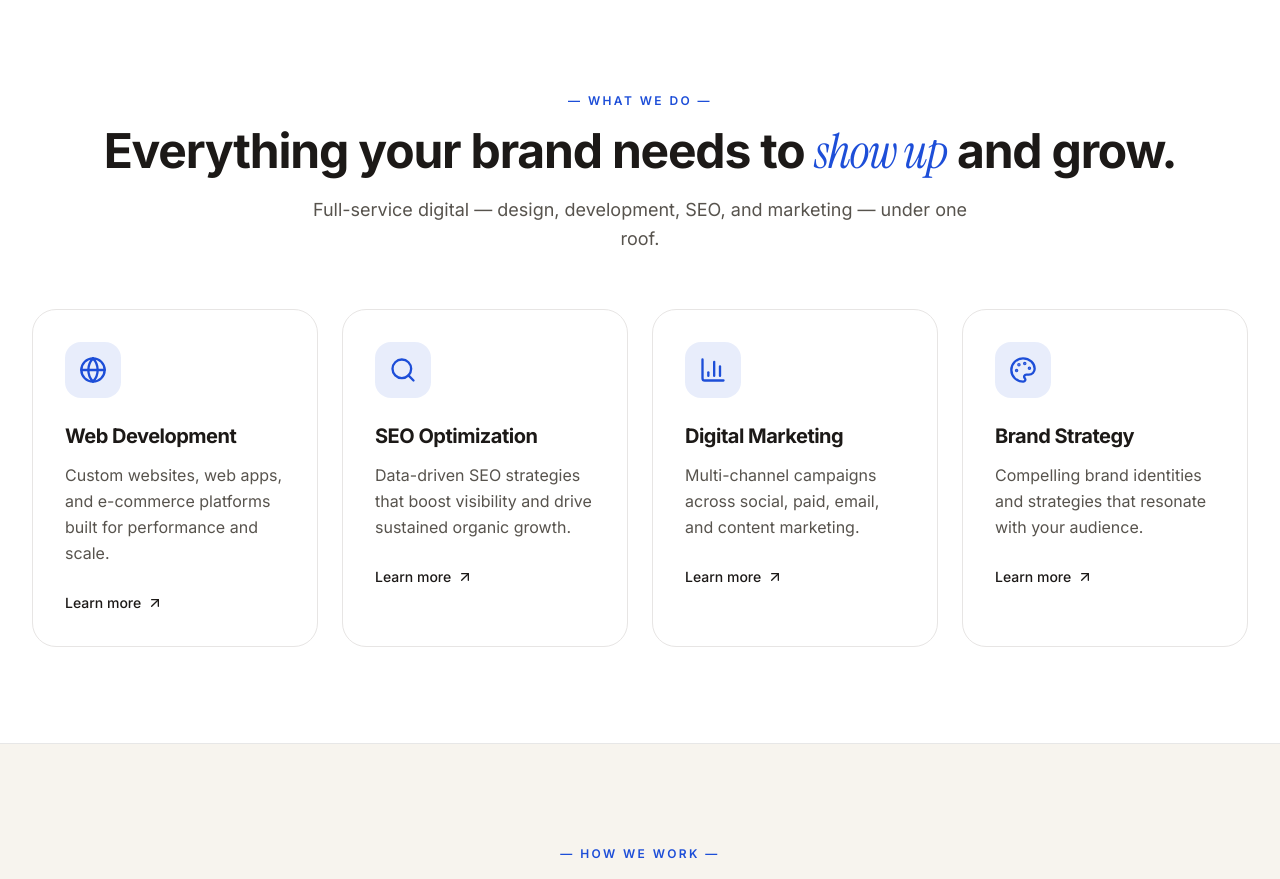
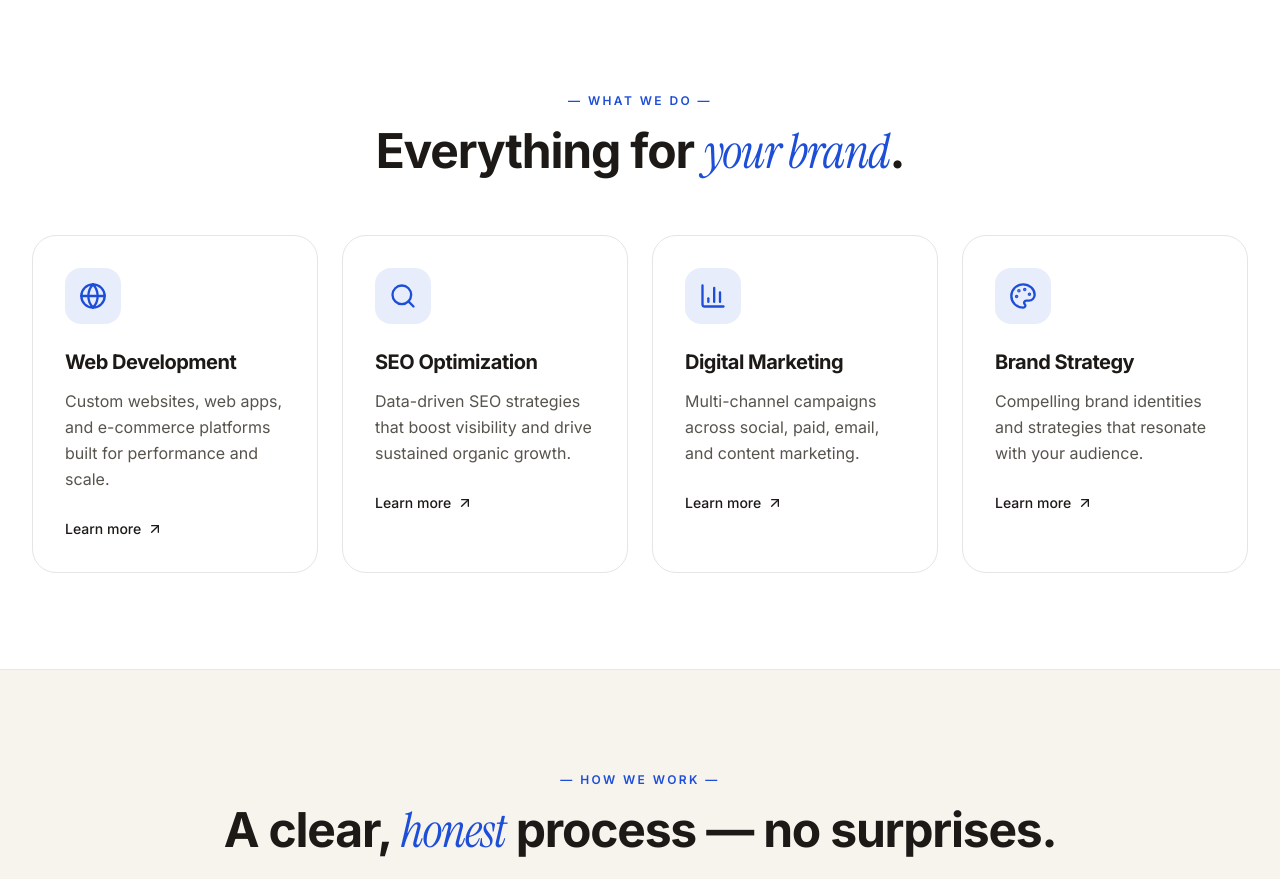
Before and after one commit to TalhaFaisal777/upwarddigital-site, a React (Vite) app: page / in a window 1280 px wide. Shown: the part 960-1839 px from the top of the page. Built offline with nearby package versions, Linux system fonts and the light colour scheme.

Commit message:
Simplify services heading to 'Everything for your brand' and drop description

```diff
--- a/src/pages/Home.jsx
+++ b/src/pages/Home.jsx
@@ -235,10 +235,9 @@ export default function Home() {
             subtitle="What we do"
             title={
               <>
-                Everything your brand needs to <em className="font-serif italic font-medium text-primary">show up</em> and grow.
+                Everything for <em className="font-serif italic font-medium text-primary">your brand</em>.
               </>
             }
-            description="Full-service digital — design, development, SEO, and marketing — under one roof."
           />
           <div className="grid sm:grid-cols-2 lg:grid-cols-4 gap-6">
             {services.map((s, i) => (
```
